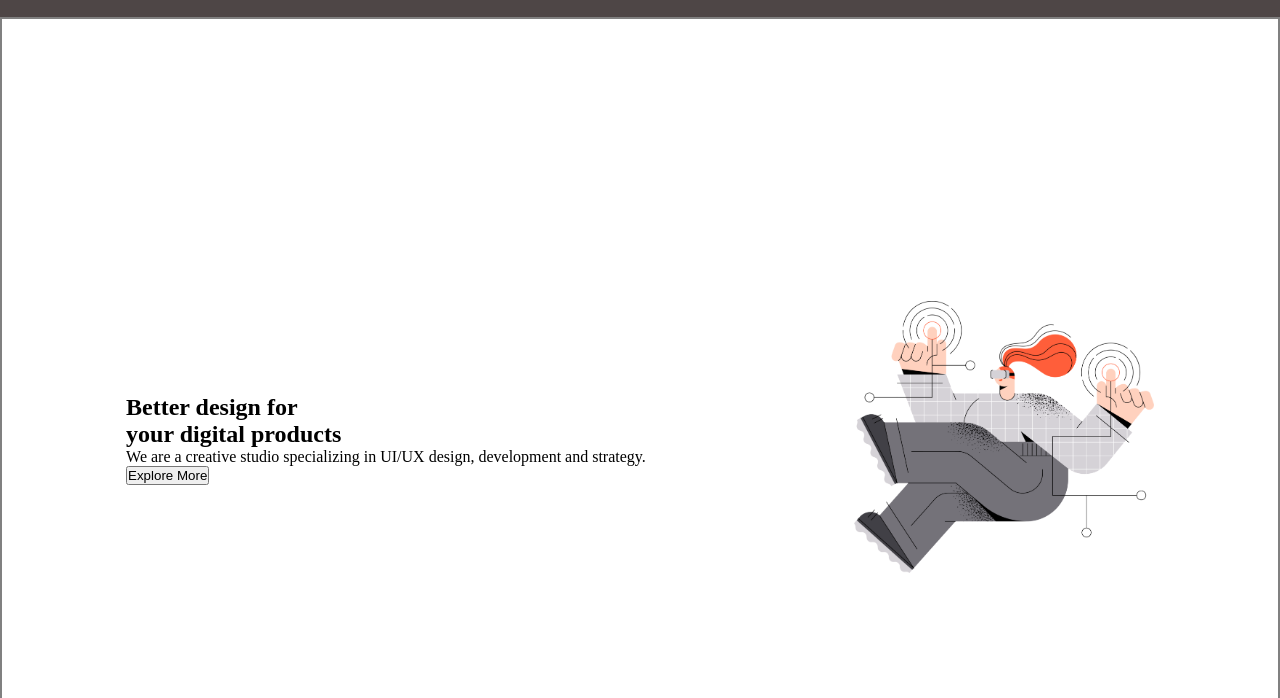
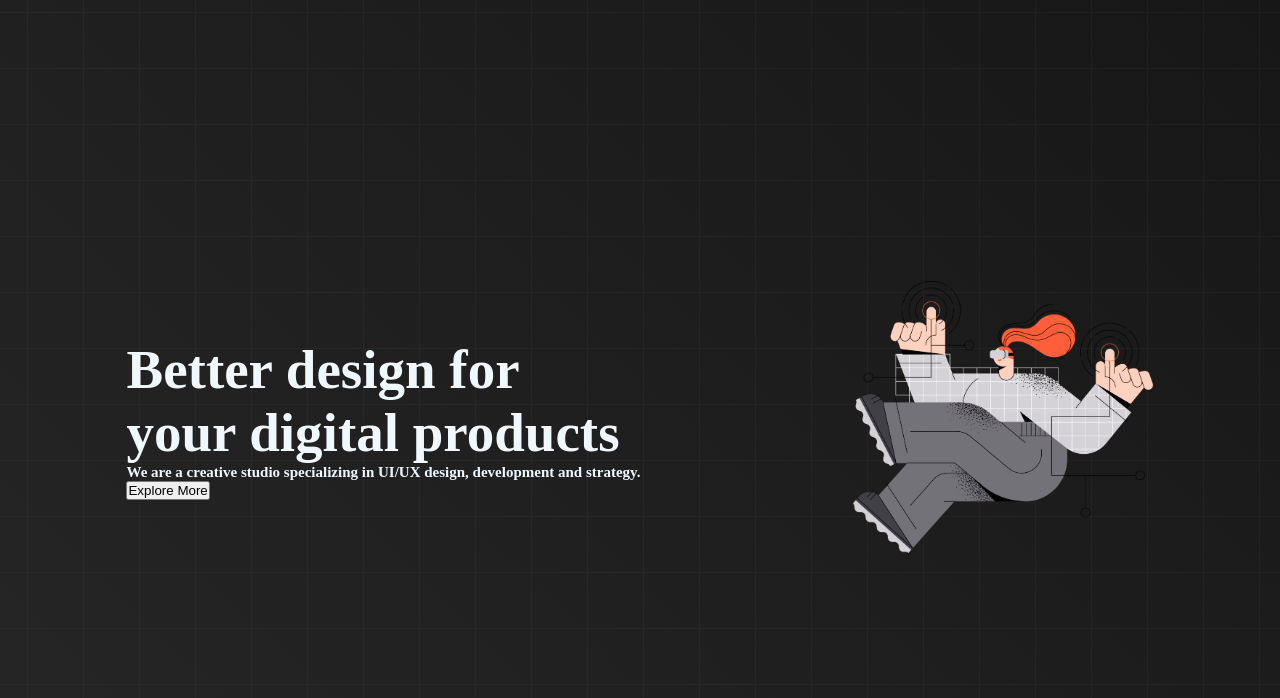
Before and after one commit to freelancerpapon/my-full-projects, a plain HTML site: page index.html in a window 1280 px wide. Shown: the part 102-800 px from the top of the page. Drawn offline with Linux system fonts and the light colour scheme.

Commit message:
added the site

```diff
--- a/index.html
+++ b/index.html
@@ -8,7 +8,7 @@
 
 </head>
 <body>
-  this is hader part
+
   <header>
     <div class="container">
       <div class="logo">
@@ -30,7 +30,8 @@
             your digital products</h1>
             <p class="paragraph">  We are a creative studio specializing in UI/UX design, development
               and strategy.</p>
-              <button class="button">Explore More</button>
+              <button class="my button">Explore More</button>
+
             </div>
               <div class="banner-photo">
                 <img class="banner-img" src="banner.png" alt="">
--- a/project.css
+++ b/project.css
@@ -50,8 +50,15 @@ width: 300px;
 display: flex;
 justify-content: space-around;
 padding: 20px;
-border: 2px solid gray;
 height: 100vh;
 align-items: center;
-
+color: aliceblue;
+background-image: url("background.png"),linear-gradient(45deg,#272626,#181717)
 }
+.title{
+  font-size: 55px;
+  font-weight: bold;}
+.paragraph{
+  font-size: 15px;
+  font-weight: bold;
+  }
```
Also changed, not shown: background.png (added), bb.jpg (added), 1 other file.
